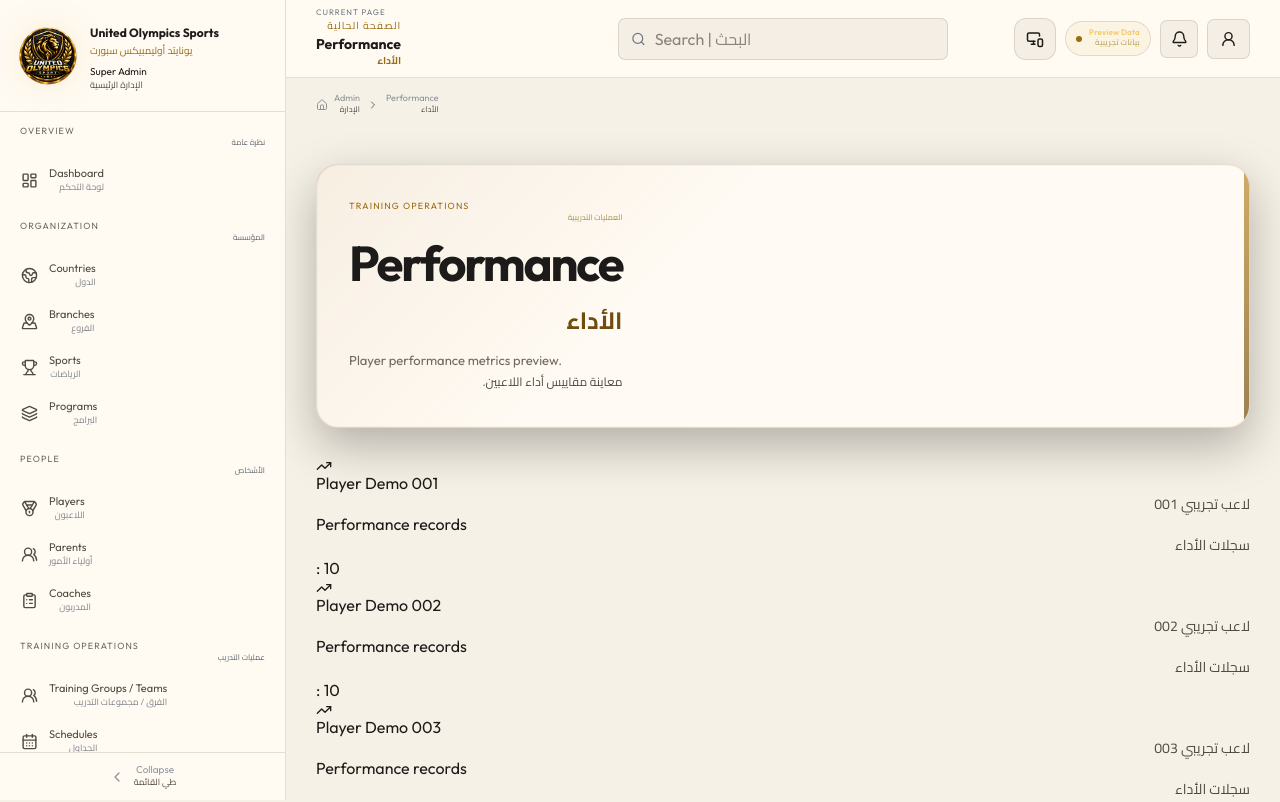
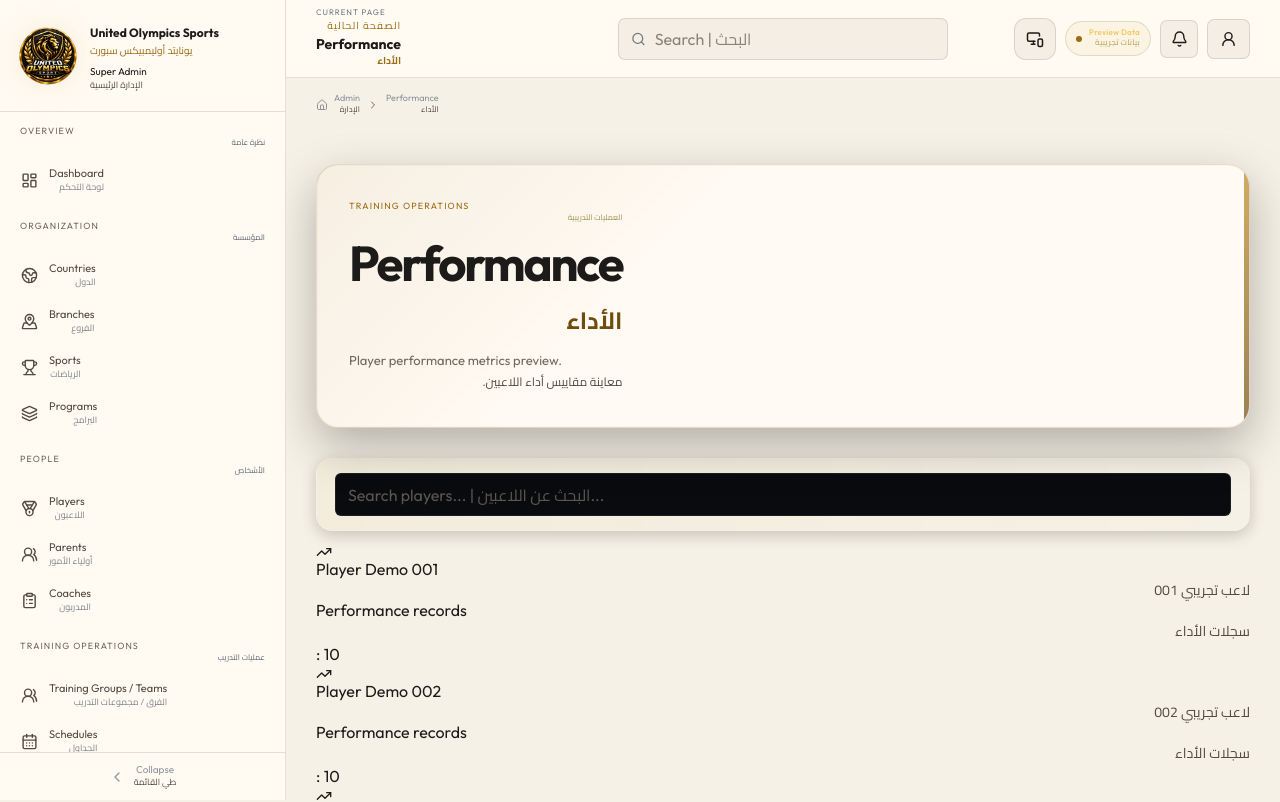
Before and after one commit to daynightae-cmyk/United-Olympics-Sports, a React (Vite) app: page /admin/performance in a window 1280 px wide. Shown: the top 802 px of the page. Built offline with nearby package versions, Linux system fonts and the light colour scheme.

Commit message:
feat: Mission 10V Sprint G - Performance premium filter section, dense card layout

```diff
--- a/src/pages/admin/AdminPerformancePage.tsx
+++ b/src/pages/admin/AdminPerformancePage.tsx
@@ -10,6 +10,9 @@ export function AdminPerformancePage() {
       title={bi('Performance', 'الأداء')}
       description={bi('Player performance metrics preview.', 'معاينة مقاييس أداء اللاعبين.')}
     />
+    <section className="player-filter-bar" aria-label="Performance filters | فلاتر الأداء">
+      <label className="filter-search"><span className="sr-only">Search performance</span><input placeholder="Search players... | البحث عن اللاعبين..." /></label>
+    </section>
     <div className="admin-grid-cards">
       {demoPlayers.slice(0, 4).map(p => (
         <article key={p.id} className="admin-preview-card">
```
